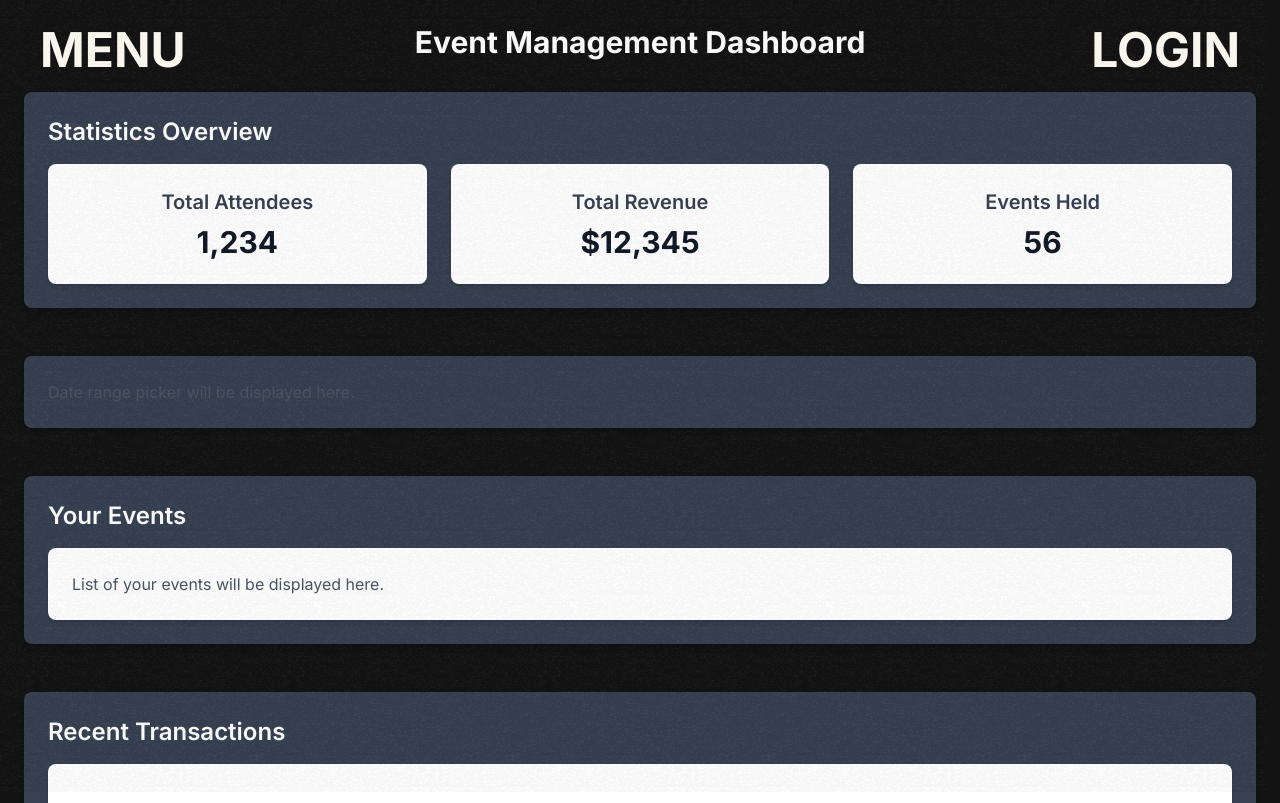
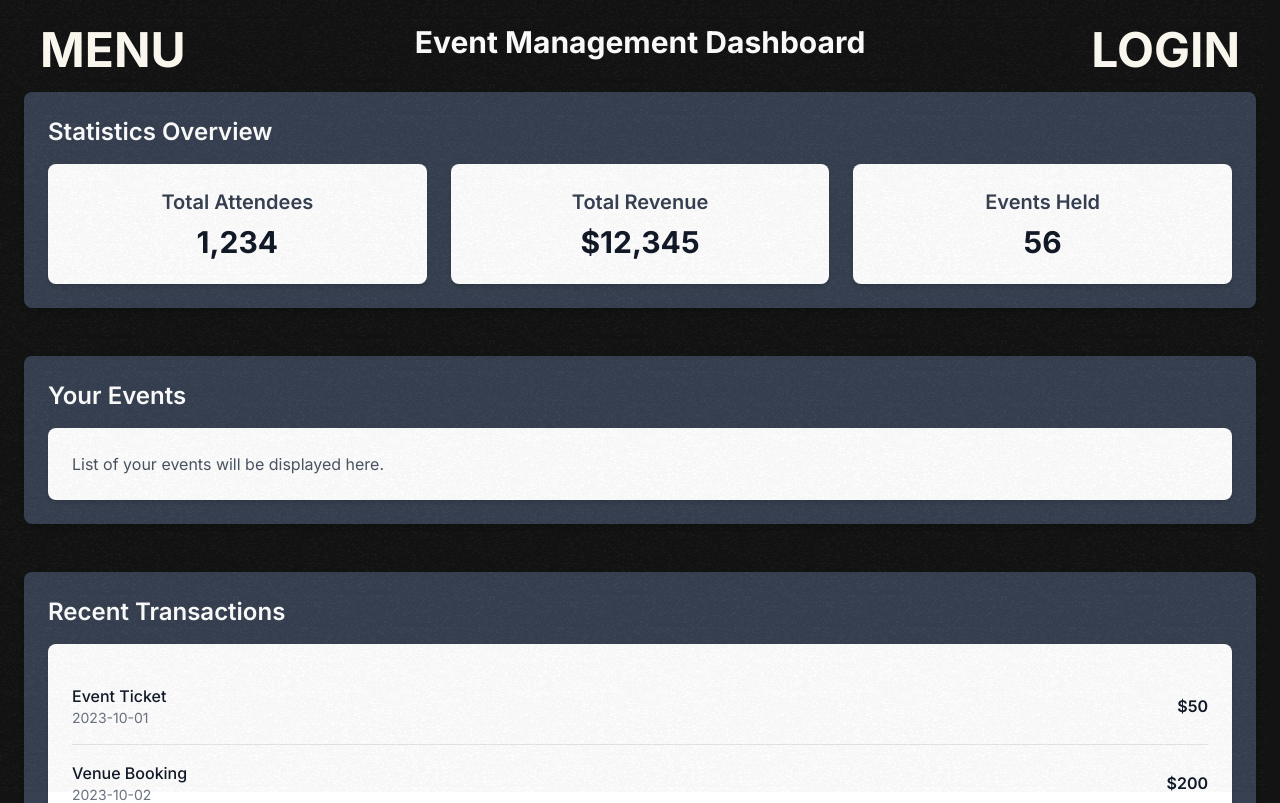
Before and after one commit to diemorester/mini-project, a Next.js app in the folder apps/web/: page /admin/dashboard in a window 1280 px wide. Shown: the top 803 px of the page. Built offline with nearby package versions, Linux system fonts and the light colour scheme.

Commit message:
fix foldering

```diff
--- a/apps/web/src/app/admin/dashboard/_component/date.tsx
+++ /dev/null
@@ -1,12 +0,0 @@
-import React from 'react';
-
-const DateRangePicker: React.FC = () => {
-    return (
-        <div className="flex space-x-4">
-            {/* Replace with date range picker implementation */}
-            <p className="text-gray-600">Date range picker will be displayed here.</p>
-        </div>
-    );
-}
-
-export default DateRangePicker;
--- a/apps/web/src/app/admin/dashboard/page.tsx
+++ b/apps/web/src/app/admin/dashboard/page.tsx
@@ -3,7 +3,6 @@ import EventList from './_component/eventlist';
 import StatisticsOverview from './_component/staticoverview';
 import RecentTransactions from './_component/recent';
 import GraphVisualizations from './_component/visualizations';
-import DateRangePicker from './_component/date';
 
 const Dashboard: React.FC = () => {
     return (
@@ -13,10 +12,6 @@ const Dashboard: React.FC = () => {
             <section className="mb-12 bg-gray-700 p-6 rounded-lg shadow-md">
                 <h2 className="text-2xl font-semibold mb-4 text-white">Statistics Overview</h2>
                 <StatisticsOverview />
-            </section>
-
-            <section className="mb-12 bg-gray-700 p-6 rounded-lg shadow-md">
-                <DateRangePicker />
             </section>
 
             <section className="mb-12 bg-gray-700 p-6 rounded-lg shadow-md">
```
Also changed, not shown: apps/web/src/app/festivals/_components/promotionCode.tsx (renamed from apps/web/src/app/festivals/dummy/_components/promotionCode.tsx).
